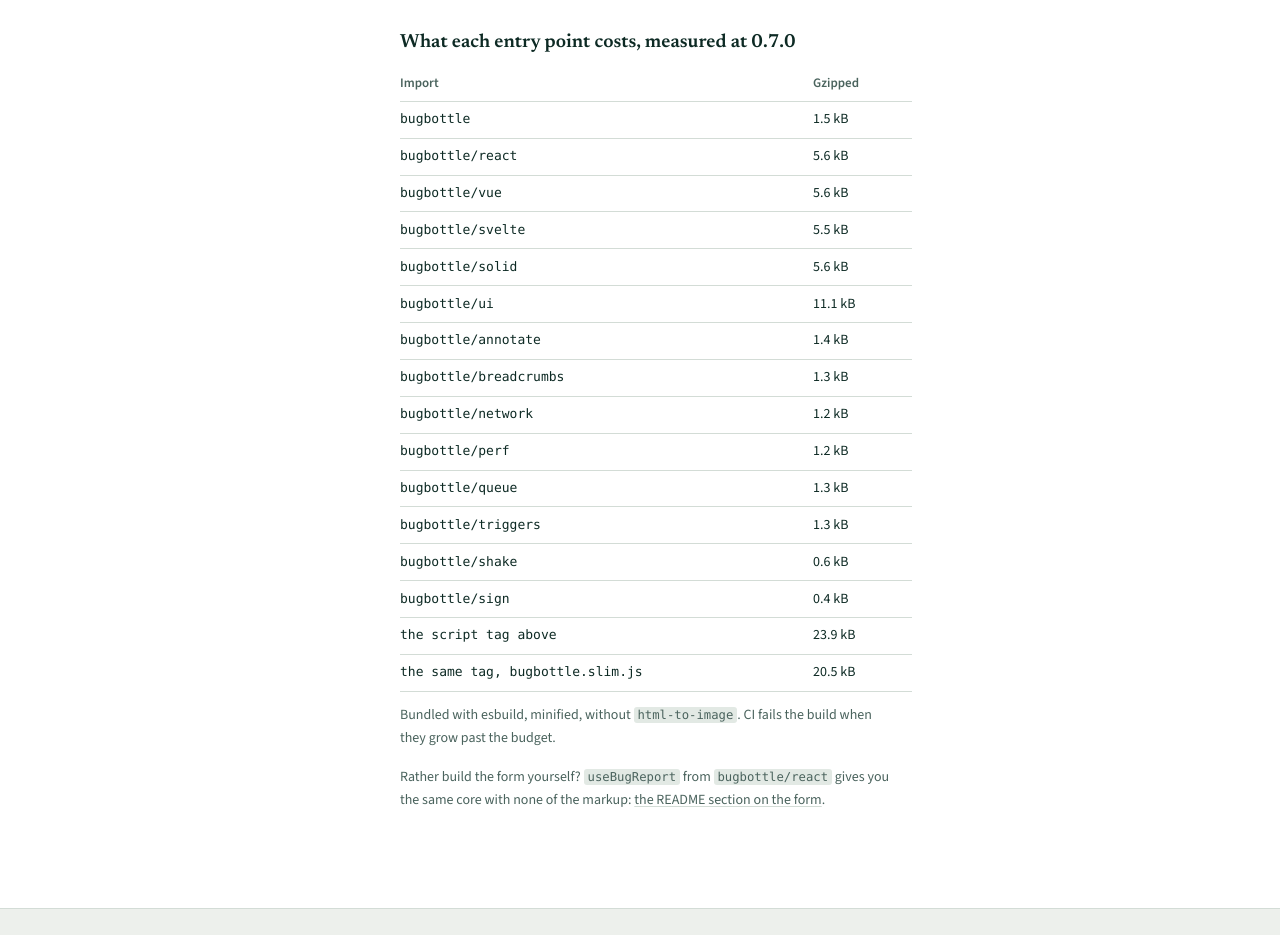
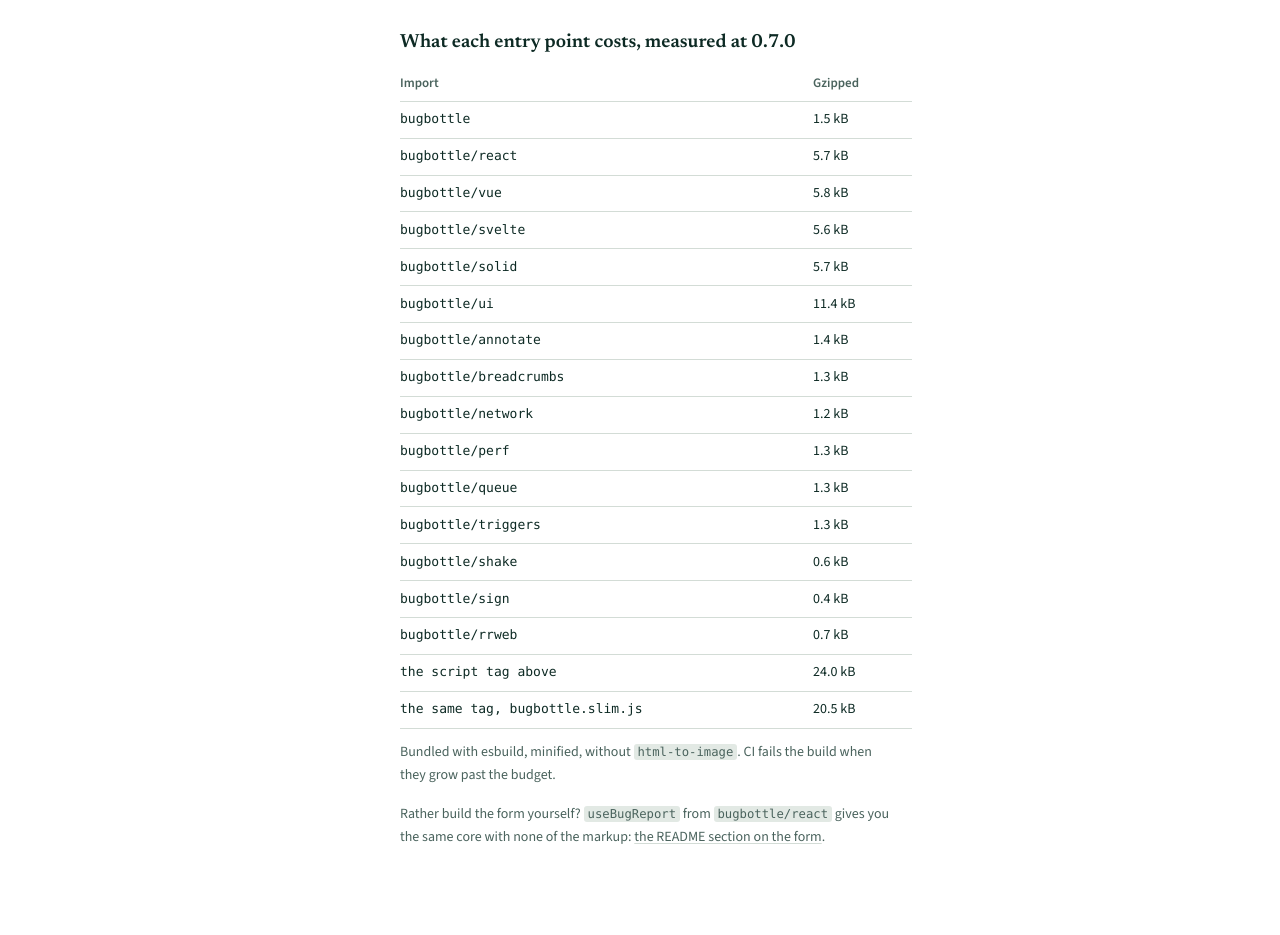
Before and after one commit to mahope/bugbottle, a website: page site/index.html in a window 1280 px wide. Shown: the part 2780-3715 px from the top of the page. Drawn offline with Linux system fonts and the light colour scheme.

Commit message:
Measure every entry point for 0.8.0 and introduce the release

```diff
--- a/site/index.html
+++ b/site/index.html
@@ -240,23 +240,23 @@ mountBugbottle({ endpoint: "/api/feedback" });</code></pre>
           </tr>
           <tr>
             <th scope="row">bugbottle/react</th>
+            <td>5.7 kB</td>
+          </tr>
+          <tr>
+            <th scope="row">bugbottle/vue</th>
+            <td>5.8 kB</td>
+          </tr>
+          <tr>
+            <th scope="row">bugbottle/svelte</th>
             <td>5.6 kB</td>
           </tr>
           <tr>
-            <th scope="row">bugbottle/vue</th>
-            <td>5.6 kB</td>
-          </tr>
-          <tr>
-            <th scope="row">bugbottle/svelte</th>
-            <td>5.5 kB</td>
-          </tr>
-          <tr>
             <th scope="row">bugbottle/solid</th>
-            <td>5.6 kB</td>
+            <td>5.7 kB</td>
           </tr>
           <tr>
             <th scope="row">bugbottle/ui</th>
-            <td>11.1 kB</td>
+            <td>11.4 kB</td>
           </tr>
           <tr>
             <th scope="row">bugbottle/annotate</th>
@@ -272,7 +272,7 @@ mountBugbottle({ endpoint: "/api/feedback" });</code></pre>
           </tr>
           <tr>
             <th scope="row">bugbottle/perf</th>
-            <td>1.2 kB</td>
+            <td>1.3 kB</td>
           </tr>
           <tr>
             <th scope="row">bugbottle/queue</th>
@@ -291,8 +291,12 @@ mountBugbottle({ endpoint: "/api/feedback" });</code></pre>
             <td>0.4 kB</td>
           </tr>
           <tr>
+            <th scope="row">bugbottle/rrweb</th>
+            <td>0.7 kB</td>
+          </tr>
+          <tr>
             <th scope="row">the script tag above</th>
-            <td>23.9 kB</td>
+            <td>24.0 kB</td>
           </tr>
           <tr>
             <th scope="row">the same tag, bugbottle.slim.js</th>
```
Also changed, not shown: site/da/index.html (+16 -12 lines), CHANGELOG.md, README.md.
